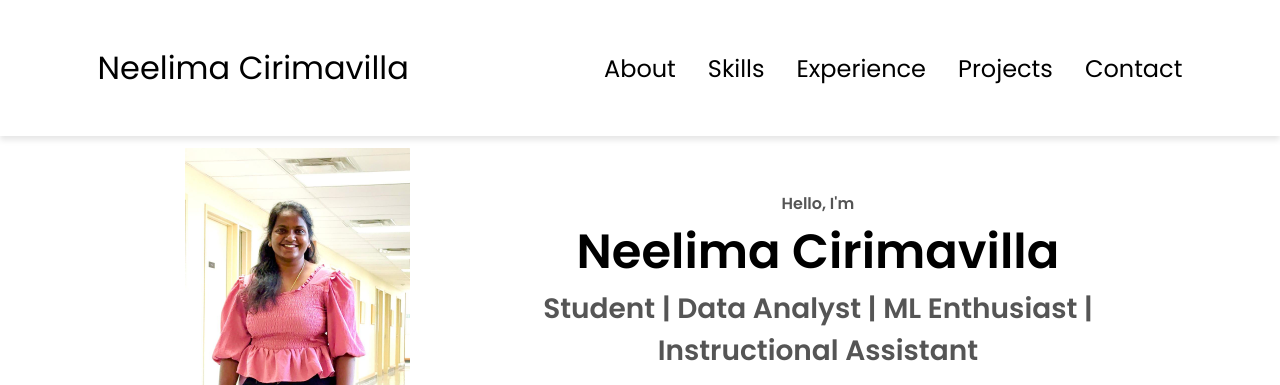
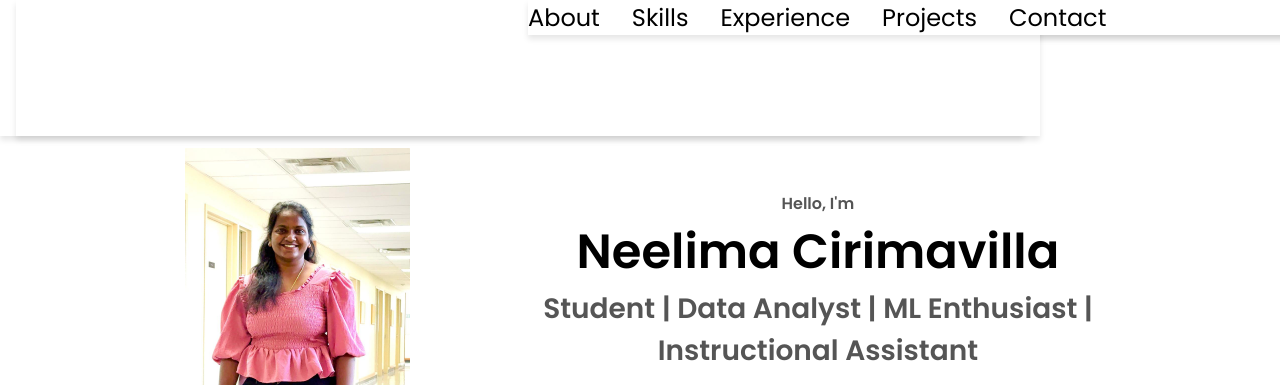
Before and after one commit to NeelimaCirimavilla1/my-portfolio, a plain HTML site: page index.html in a window 1280 px wide. Shown: the top 385 px of the page. Drawn offline with Linux system fonts and the light colour scheme.

Commit message:
Update style.css

```diff
--- a/style.css
+++ b/style.css
@@ -37,6 +37,12 @@ a,
 nav,
 .nav-links{
     display: flex;
+    position: fixed;
+    width: 80%;
+    top:0;
+    background-color: white;
+    z-index: 1000;
+    box-shadow: 0 4px 6px rgba(0, 0, 0, 0.1);
 }
 
 nav {
@@ -44,11 +50,6 @@ nav {
     justify-content: space-around;
     align-items: center;
     height: 17vh;
-    position: fixed;
-    width: 100%;
-    background-color: white;
-    z-index: 1000;
-    box-shadow: 0 4px 6px rgba(0, 0, 0, 0.1);
 }
 section {
     padding-top: 20vh;
```
